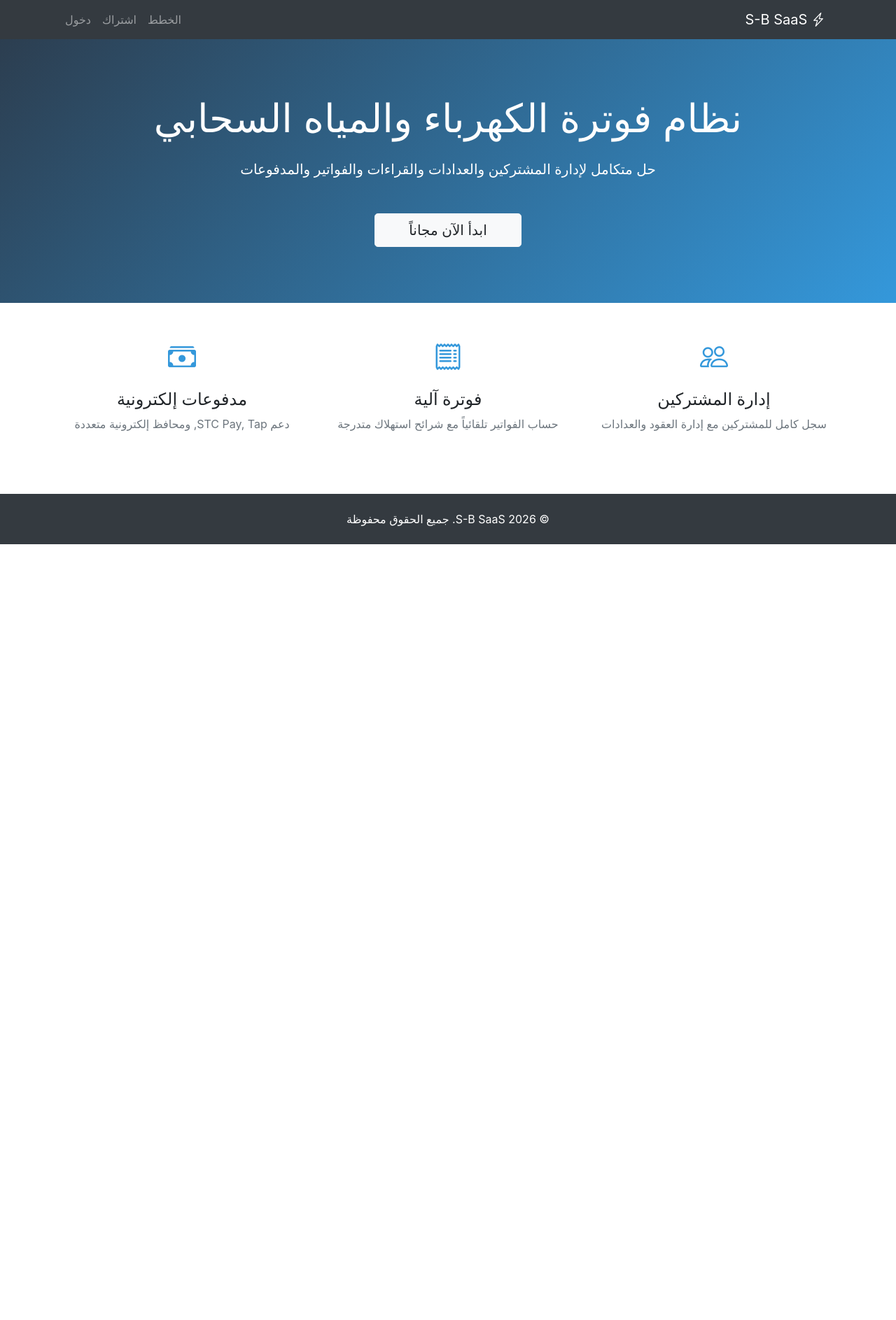
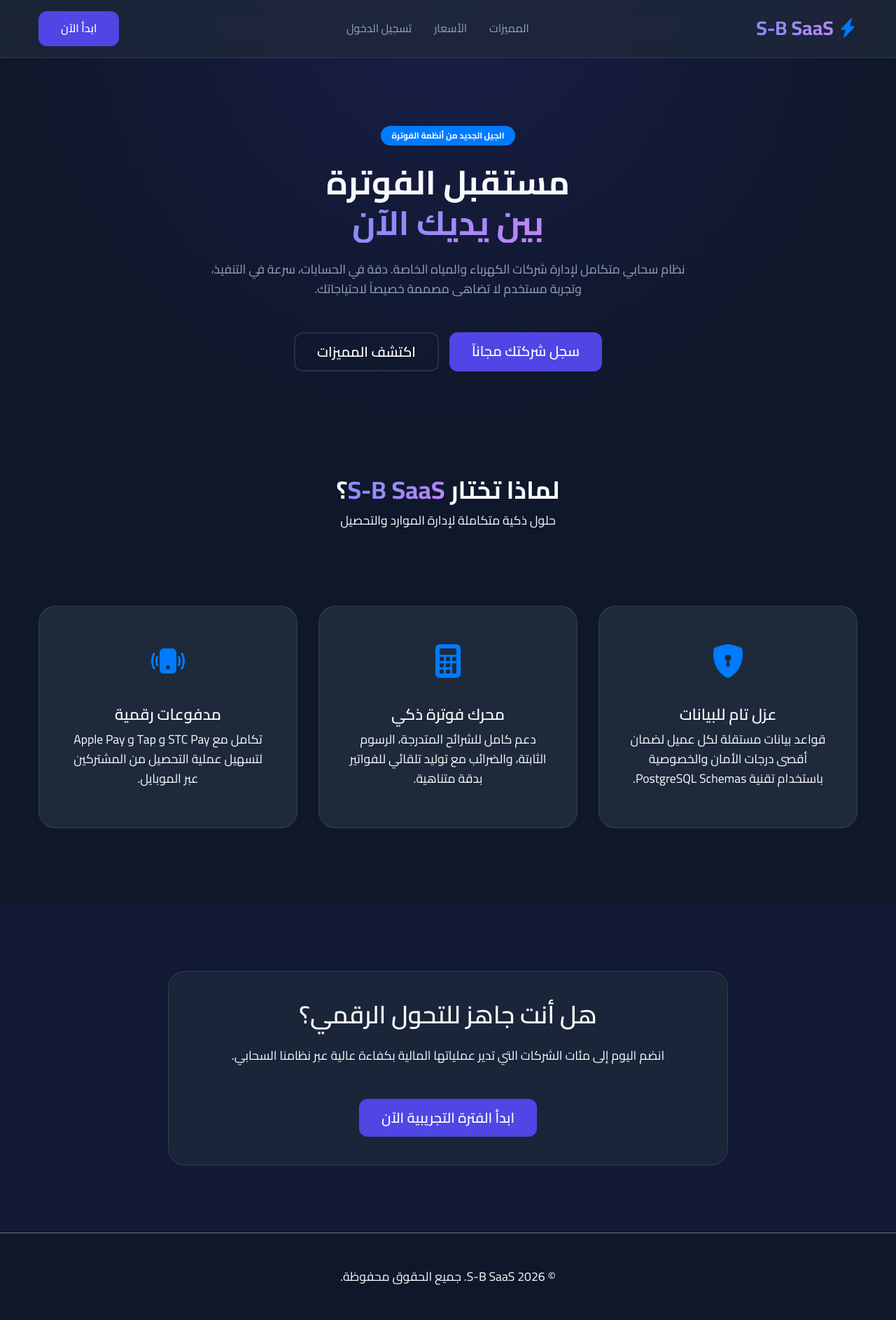
Before and after one commit to Mersaal8484/S-, a Django app: page / in a window 1280 px wide. Shown: the whole page at 70% size. Before the commit the page ends 778 px from the top, so only its background shows below. Run offline with Django 4.2, Linux system fonts and the light colour scheme; parts of the project's set-up code (start-up, migrations or seed data) failed here and were passed over; some libraries are stand-ins or nearby versions.

Commit message:
last update

```diff
--- /dev/null
+++ b/static/css/modern.css
@@ -0,0 +1,173 @@
+@import url('https://fonts.googleapis.com/css2?family=Cairo:wght@300;400;600;700&family=Tajawal:wght@300;400;500;700&display=swap');
+
+:root {
+    --primary: #4f46e5;
+    --primary-light: #818cf8;
+    --secondary: #1e293b;
+    --accent: #f43f5e;
+    --bg-dark: #0f172a;
+    --card-bg: #1e293b;
+    --text-main: #f8fafc;
+    --text-dim: #94a3b8;
+    --glass: rgba(30, 41, 59, 0.8);
+    --border-light: rgba(255, 255, 255, 0.1);
+}
+
+body {
+    font-family: 'Cairo', 'Tajawal', sans-serif;
+    background-color: var(--bg-dark);
+    color: var(--text-main);
+    margin: 0;
+    padding: 0;
+    line-height: 1.6;
+    text-align: right;
+}
+
+/* Typography Fixes */
+h1 { font-size: 3rem; font-weight: 700; }
+h2 { font-size: 2.2rem; font-weight: 600; }
+h4 { font-size: 1.4rem; font-weight: 600; }
+p { font-size: 1.1rem; }
+
+.gradient-text {
+    background: linear-gradient(135deg, #818cf8 0%, #c084fc 100%);
+    -webkit-background-clip: text;
+    -webkit-text-fill-color: transparent;
+    display: inline-block;
+}
+
+/* Layout */
+.container {
+    max-width: 1200px;
+    margin: 0 auto;
+    padding: 0 15px;
+}
+
+/* Navbar Custom */
+.custom-nav {
+    background: var(--glass);
+    backdrop-filter: blur(12px);
+    border-bottom: 1px solid var(--border-light);
+    padding: 1rem 0;
+    position: fixed;
+    width: 100%;
+    top: 0;
+    z-index: 1000;
+}
+
+.nav-content {
+    display: flex;
+    justify-content: space-between;
+    align-items: center;
+}
+
+.nav-links {
+    display: flex;
+    gap: 2rem;
+    list-style: none;
+    margin: 0;
+    padding: 0;
+}
+
+.nav-links a {
+    color: var(--text-dim);
+    text-decoration: none;
+    font-weight: 500;
+    transition: color 0.3s;
+}
+
+.nav-links a:hover { color: var(--text-main); }
+
+/* Hero Section */
+.hero {
+    padding: 180px 0 100px;
+    text-align: center;
+    background: radial-gradient(circle at top center, rgba(79, 70, 229, 0.15), transparent 70%);
+}
+
+.hero h1 {
+    margin-bottom: 1.5rem;
+    line-height: 1.2;
+}
+
+.hero p {
+    color: var(--text-dim);
+    max-width: 700px;
+    margin: 0 auto 3rem;
+}
+
+/* Buttons */
+.btn-main {
+    background: var(--primary);
+    color: white !important;
+    padding: 12px 32px;
+    border-radius: 12px;
+    font-weight: 600;
+    text-decoration: none;
+    display: inline-block;
+    transition: all 0.3s;
+    border: none;
+    cursor: pointer;
+}
+
+.btn-main:hover {
+    background: var(--primary-light);
+    transform: translateY(-2px);
+    box-shadow: 0 10px 20px rgba(79, 70, 229, 0.3);
+}
+
+.btn-outline {
+    background: transparent;
+    color: white;
+    padding: 11px 31px;
+    border-radius: 12px;
+    font-weight: 600;
+    text-decoration: none;
+    display: inline-block;
+    border: 2px solid var(--border-light);
+    transition: all 0.3s;
+}
+
+.btn-outline:hover {
+    background: rgba(255, 255, 255, 0.05);
+    border-color: white;
+}
+
+/* Features */
+.features-grid {
+    display: grid;
+    grid-template-columns: repeat(auto-fit, minmax(300px, 1fr));
+    gap: 30px;
+    padding: 60px 0;
+}
+
+.f-card {
+    background: var(--card-bg);
+    border: 1px solid var(--border-light);
+    border-radius: 24px;
+    padding: 40px;
+    text-align: center;
+    transition: transform 0.3s;
+}
+
+.f-card:hover {
+    transform: translateY(-10px);
+    border-color: var(--primary-light);
+}
+
+.f-card i {
+    font-size: 3rem;
+    margin-bottom: 1.5rem;
+    display: block;
+}
+
+/* Responsive Fixes */
+@media (max-width: 768px) {
+    h1 { font-size: 2.2rem; }
+    .nav-links { display: none; }
+    .hero { padding: 120px 0 60px; }
+}
+
+/* RTL Helpers */
+.rtl-mr-2 { margin-left: 1rem; }
+.text-right { text-align: right; }
--- a/templates/public/landing.html
+++ b/templates/public/landing.html
@@ -3,61 +3,102 @@
 <head>
     <meta charset="UTF-8">
     <meta name="viewport" content="width=device-width, initial-scale=1.0">
-    <title>نظام S-B للفوترة | حلول الكهرباء والمياه السحابية</title>
-    {% load bootstrap4 %}
-    {% bootstrap_css %}
+    <title>S-B SaaS | الحل الذكي لفوترة الكهرباء والمياه</title>
+    <link rel="stylesheet" href="https://cdn.jsdelivr.net/npm/bootstrap@4.6.2/dist/css/bootstrap.min.css">
+    <link rel="stylesheet" href="/static/css/modern.css">
     <link rel="stylesheet" href="https://cdn.jsdelivr.net/npm/bootstrap-icons@1.11.0/font/bootstrap-icons.css">
-    <style>
-        .hero { background: linear-gradient(135deg, #2c3e50 0%, #3498db 100%); color: white; padding: 80px 0; }
-        .feature-icon { font-size: 2.5rem; color: #3498db; }
-    </style>
 </head>
 <body>
-    <nav class="navbar navbar-expand-lg navbar-dark bg-dark">
+    <!-- Navbar -->
+    <nav class="custom-nav">
         <div class="container">
-            <a class="navbar-brand" href="#"><i class="bi bi-lightning-charge"></i> S-B SaaS</a>
-            <div class="collapse navbar-collapse">
-                <ul class="navbar-nav mr-auto">
-                    <li class="nav-item"><a class="nav-link" href="{% url 'tenants:pricing' %}">الخطط</a></li>
-                    <li class="nav-item"><a class="nav-link" href="{% url 'tenants:register' %}">اشتراك</a></li>
-                    <li class="nav-item"><a class="nav-link" href="/admin/">دخول</a></li>
+            <div class="nav-content">
+                <a class="navbar-brand m-0" href="#">
+                    <h3 class="m-0 font-weight-bold"><i class="bi bi-lightning-charge-fill text-primary"></i> <span class="gradient-text">S-B SaaS</span></h3>
+                </a>
+
+                <ul class="nav-links d-none d-lg-flex">
+                    <li><a href="#features">المميزات</a></li>
+                    <li><a href="{% url 'tenants:pricing' %}">الأسعار</a></li>
+                    <li><a href="/admin/">تسجيل الدخول</a></li>
                 </ul>
+
+                <div>
+                    <a href="{% url 'tenants:register' %}" class="btn-main">ابدأ الآن</a>
+                </div>
             </div>
         </div>
     </nav>
 
-    <section class="hero text-center">
+    <!-- Hero -->
+    <header class="hero">
         <div class="container">
-            <h1 class="display-4 mb-4">نظام فوترة الكهرباء والمياه السحابي</h1>
-            <p class="lead mb-5">حل متكامل لإدارة المشتركين والعدادات والقراءات والفواتير والمدفوعات</p>
-            <a href="{% url 'tenants:register' %}" class="btn btn-light btn-lg px-5">ابدأ الآن مجاناً</a>
+            <div class="mb-4">
+                <span class="badge badge-pill badge-primary py-2 px-3">الجيل الجديد من أنظمة الفوترة</span>
+            </div>
+            <h1 class="font-weight-bold">مستقبل الفوترة <br><span class="gradient-text">بين يديك الآن</span></h1>
+            <p>
+                نظام سحابي متكامل لإدارة شركات الكهرباء والمياه الخاصة. دقة في الحسابات، سرعة في التنفيذ، وتجربة مستخدم لا تضاهى مصممة خصيصاً لاحتياجاتك.
+            </p>
+            <div class="d-flex justify-content-center flex-wrap" style="gap: 15px;">
+                <a href="{% url 'tenants:register' %}" class="btn-main btn-lg">سجل شركتك مجاناً</a>
+                <a href="#features" class="btn-outline btn-lg">اكتشف المميزات</a>
+            </div>
         </div>
-    </section>
+    </header>
 
-    <section class="py-5">
+    <!-- Features -->
+    <section id="features" class="py-5">
         <div class="container">
-            <div class="row text-center">
-                <div class="col-md-4 mb-4">
-                    <div class="feature-icon mb-3"><i class="bi bi-people"></i></div>
-                    <h4>إدارة المشتركين</h4>
-                    <p class="text-muted">سجل كامل للمشتركين مع إدارة العقود والعدادات</p>
+            <div class="text-center mb-5">
+                <h2 class="font-weight-bold">لماذا تختار <span class="gradient-text">S-B SaaS</span>؟</h2>
+                <p class="text-dim">حلول ذكية متكاملة لإدارة الموارد والتحصيل</p>
+            </div>
+
+            <div class="features-grid">
+                <!-- Card 1 -->
+                <div class="f-card">
+                    <i class="bi bi-shield-lock-fill text-primary"></i>
+                    <h4>عزل تام للبيانات</h4>
+                    <p class="text-dim">قواعد بيانات مستقلة لكل عميل لضمان أقصى درجات الأمان والخصوصية باستخدام تقنية PostgreSQL Schemas.</p>
                 </div>
-                <div class="col-md-4 mb-4">
-                    <div class="feature-icon mb-3"><i class="bi bi-receipt"></i></div>
-                    <h4>فوترة آلية</h4>
-                    <p class="text-muted">حساب الفواتير تلقائياً مع شرائح استهلاك متدرجة</p>
+
+                <!-- Card 2 -->
+                <div class="f-card">
+                    <i class="bi bi-calculator-fill text-primary"></i>
+                    <h4>محرك فوترة ذكي</h4>
+                    <p class="text-dim">دعم كامل للشرائح المتدرجة، الرسوم الثابتة، والضرائب مع توليد تلقائي للفواتير بدقة متناهية.</p>
                 </div>
-                <div class="col-md-4 mb-4">
-                    <div class="feature-icon mb-3"><i class="bi bi-cash-stack"></i></div>
-                    <h4>مدفوعات إلكترونية</h4>
-                    <p class="text-muted">دعم STC Pay, Tap, ومحافظ إلكترونية متعددة</p>
+
+                <!-- Card 3 -->
+                <div class="f-card">
+                    <i class="bi bi-phone-vibrate-fill text-primary"></i>
+                    <h4>مدفوعات رقمية</h4>
+                    <p class="text-dim">تكامل مع STC Pay و Tap و Apple Pay لتسهيل عملية التحصيل من المشتركين عبر الموبايل.</p>
                 </div>
             </div>
         </div>
     </section>
 
-    <footer class="bg-dark text-white text-center py-4">
-        <p class="mb-0">&copy; 2026 S-B SaaS. جميع الحقوق محفوظة</p>
+    <!-- CTA -->
+    <section class="py-5" style="background: rgba(79, 70, 229, 0.05);">
+        <div class="container text-center py-5">
+            <div class="f-card" style="max-width: 800px; margin: 0 auto; background: var(--glass);">
+                <h2 class="mb-4">هل أنت جاهز للتحول الرقمي؟</h2>
+                <p class="mb-5 text-dim">انضم اليوم إلى مئات الشركات التي تدير عملياتها المالية بكفاءة عالية عبر نظامنا السحابي.</p>
+                <a href="{% url 'tenants:register' %}" class="btn-main btn-lg">ابدأ الفترة التجريبية الآن</a>
+            </div>
+        </div>
+    </section>
+
+    <!-- Footer -->
+    <footer class="py-5 border-top border-secondary">
+        <div class="container text-center">
+            <p class="text-dim mb-0">&copy; 2026 S-B SaaS. جميع الحقوق محفوظة.</p>
+        </div>
     </footer>
+
+    <script src="https://cdn.jsdelivr.net/npm/jquery@3.5.1/dist/jquery.slim.min.min.js"></script>
+    <script src="https://cdn.jsdelivr.net/npm/bootstrap@4.6.2/dist/js/bootstrap.bundle.min.js"></script>
 </body>
 </html>
--- a/tenants/views.py
+++ b/tenants/views.py
@@ -41,26 +41,27 @@
             messages.error(request, 'اسم الشركة مستخدم بالفعل')
             return redirect('tenants:register')
 
-        tenant = Tenant.objects.create(
-            company_name=company_name,
-            email=email,
-            phone=phone,
-            plan=plan,
-            is_active=True,
-        )
+        with schema_context('public'):
+            tenant = Tenant.objects.create(
+                company_name=company_name,
+                email=email,
+                phone=phone,
+                plan=plan,
+                is_active=True,
+            )
 
-        Domain.objects.create(
-            domain=f"{schema_name}.{settings.ALLOWED_HOSTS[0] if isinstance(settings.ALLOWED_HOSTS, list) else settings.ALLOWED_HOSTS.split(',')[0] if hasattr(settings.ALLOWED_HOSTS, 'split') else 'yoursaas.com'}",
-            tenant=tenant,
-            is_primary=True,
-        )
+            Domain.objects.create(
+                domain=f"{schema_name}.{settings.ALLOWED_HOSTS[0] if isinstance(settings.ALLOWED_HOSTS, list) else settings.ALLOWED_HOSTS.split(',')[0] if hasattr(settings.ALLOWED_HOSTS, 'split') else 'yoursaas.com'}",
+                tenant=tenant,
+                is_primary=True,
+            )
 
-        with schema_context(tenant.schema_name):
-            User.objects.create_superuser(
-                username=email,
-                email=email,
-                password=password,
-            )
+            with schema_context(tenant.schema_name):
+                User.objects.create_superuser(
+                    username=email,
+                    email=email,
+                    password=password,
+                )
 
         request.session['tenant_id'] = tenant.id
         messages.success(request, f'تم إنشاء الحساب بنجاح! مرحباً {company_name}')
```
Also changed, not shown: scratch/check_db.py (added, +18 -0 lines), templates/public/register.html (+41 -25 lines), 2 other files.
